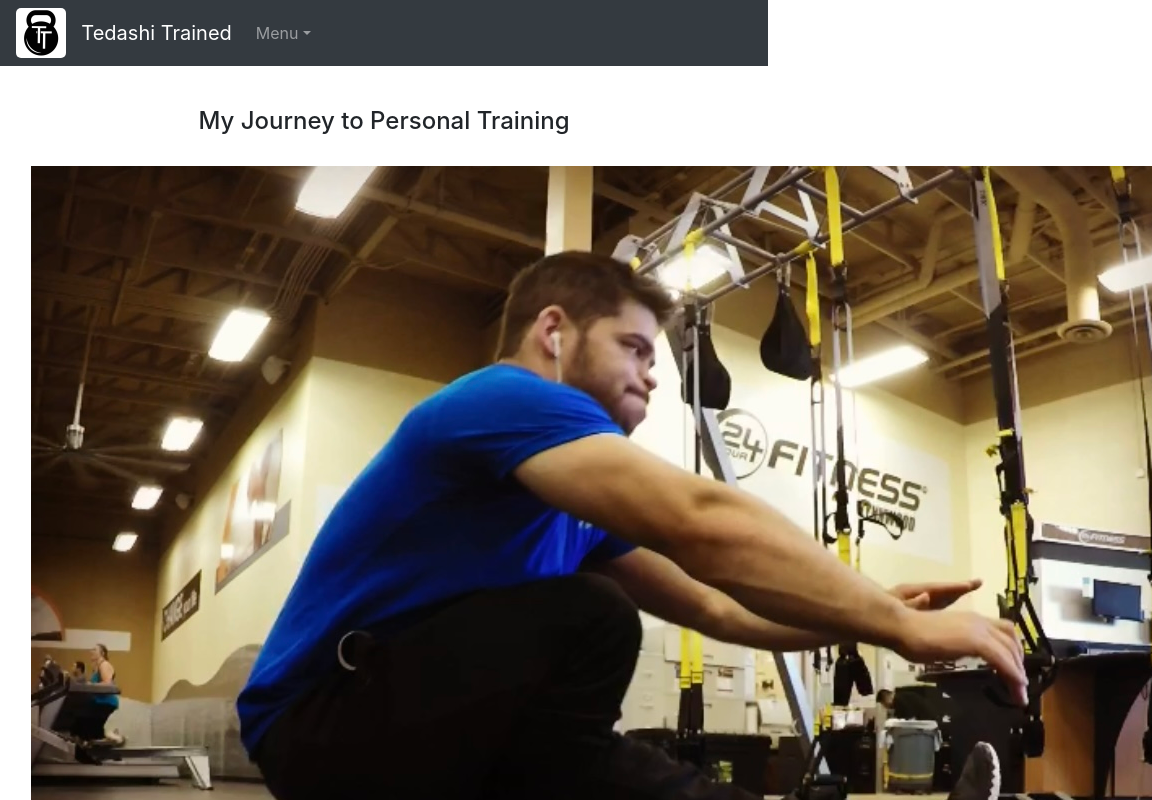
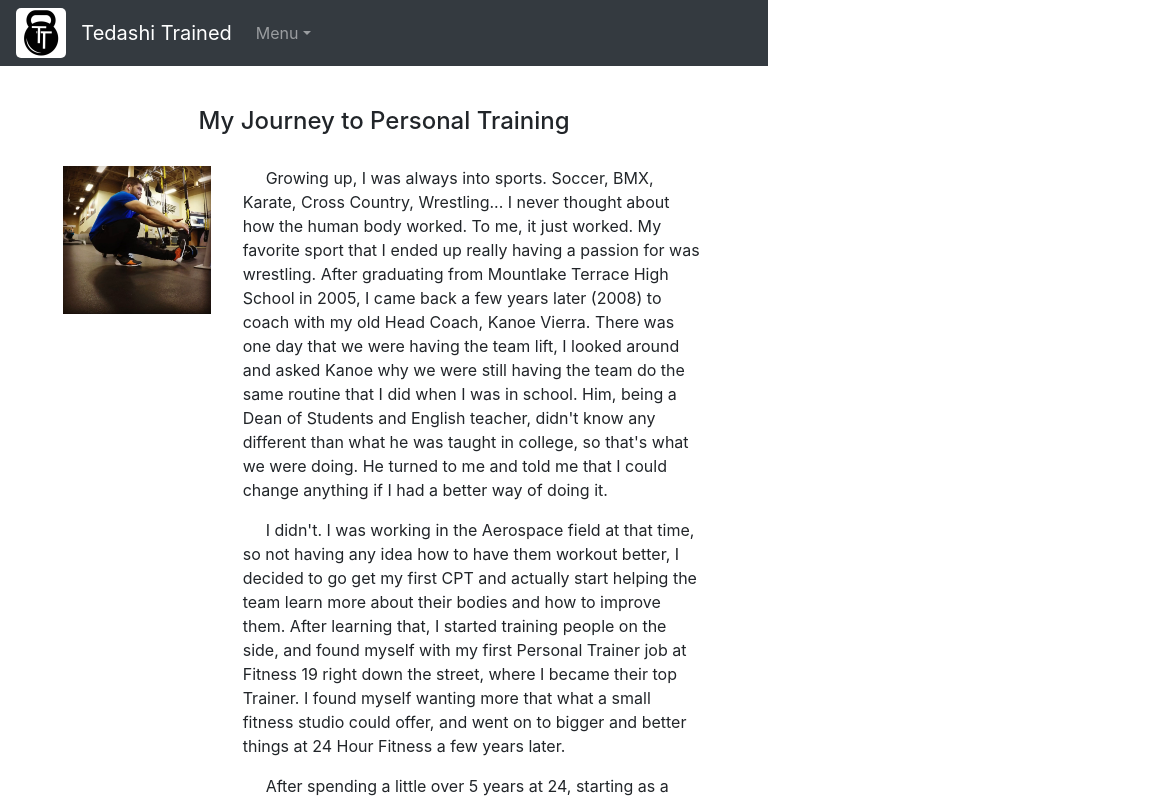
Before and after one commit to myerstina515/tedashitrained, a React (Create React App) app: page /aboutme in a window 768 px wide. Shown: the top 800 px of the page, 1152 px wide, since content can reach past the window. Built offline with nearby package versions, Linux system fonts and the light colour scheme.

Commit message:
adding formatting

```diff
--- a/src/App.css
+++ b/src/App.css
@@ -8,7 +8,7 @@
     /* height: 240px; */
   }
   .flip-card-front, .flip-card-back {
-    color: black;
+    background-color: black;
     border-left-color:#eee;
     border-radius:2px;
     border-right-color:#eee;
@@ -146,6 +146,14 @@
     max-height:100%;
     max-width:100%;
   }
+  #containerAboutMe{
+    display: grid;
+    grid-template-columns: 30% 65%;
+  }
+  #displayImagesAboutMe{
+    width: 70%;
+    margin: auto 15%;
+  }
 }
 @media(min-width: 540px) and ( max-width: 1065px) and (orientation: landscape){
   #images{
@@ -185,6 +193,14 @@
     max-height:100%;
     max-width:100%;
   }
+  #containerAboutMe{
+    display: grid;
+    grid-template-columns: 30% 65%;
+  }
+  #displayImagesAboutMe{
+    width: 70%;
+    margin: auto 15%;
+  }
 }
 @media(min-width: 1065px){
   .container{
@@ -208,9 +224,12 @@
     font-size: 2vh;
   }
   #containerAboutMe{
-    font-size: 15px;
     display: grid;
     grid-template-columns: 30% 65%;
+  }
+  #displayImagesAboutMe{
+    width: 70%;
+    margin: auto 15%;
   }
   #question{
     width: 75%;
--- a/src/components/Cards.js
+++ b/src/components/Cards.js
@@ -5,7 +5,6 @@ import Typography from '@material-ui/core/Typography';
 import CardContent from '@material-ui/core/CardContent';
 // import Button from '@material-ui/core/Button';
 import Adi from '../assets/AdiOnline.PNG';
-import Weights from '../assets/weightsServices.jpg';
 import Stephanie from '../assets/stephanie.PNG';
 import Nora from '../assets/Nora.PNG';
 import './Cards.scss';
@@ -20,6 +19,7 @@ const Cards = () => {
           <div class="flip-card-inner">
             <div id="stephanie" class="flip-card-front">
               <img class="cardBackground" alt="Group Training" src={Stephanie} />
+              <p id="cardDesc">Group Training</p>
             </div>
             <div class="flip-card-back">
               <Grid item xs={12}>
@@ -39,6 +39,7 @@ const Cards = () => {
           <div class="flip-card-inner">
             <div id="stephanie" class="flip-card-front">
               <img class="cardBackground" alt="One on One Training" src={Nora} />
+              <p id="cardDesc">One on One Training</p>
             </div>
             <div class="flip-card-back">
               <Grid item xs={12}>
@@ -58,6 +59,7 @@ const Cards = () => {
           <div class="flip-card-inner">
             <div id="stephanie" class="flip-card-front">
               <img class="cardBackground" alt="Online Training" src={Adi} />
+              <p id="cardDesc">Online Training</p>
             </div>
             <div class="flip-card-back">
               <Grid item xs={12}>
--- a/src/components/Cards.scss
+++ b/src/components/Cards.scss
@@ -88,6 +88,12 @@
   text-align: center;
 }
 #stephanie{
-  background-color: black;
-  // background-size: cover;
+  // background-color: black;
 }
+// .cardBackground{
+//   opacity: 50%;
+// }
+#cardDesc{
+  color: white;
+
+}
```
